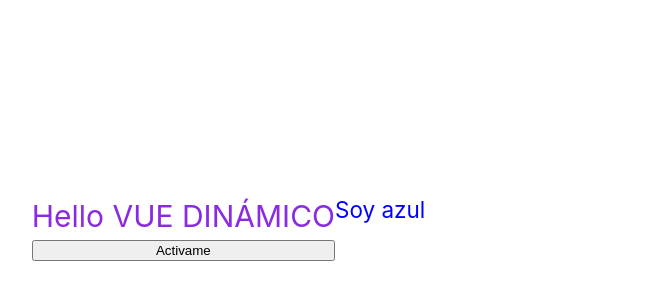
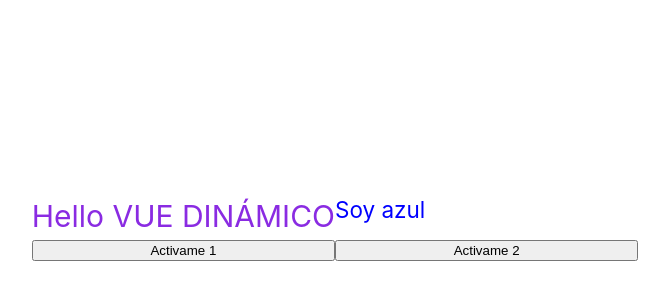
Before and after one commit to Alek30k/My-first-vue, a Vue app: page / in a window 1280 px wide. Shown: the part 174-474 px from the top of the page, without its empty margins (305-974 px from the left). Built offline with nearby package versions, Linux system fonts and the light colour scheme.

Commit message:
last commit

```diff
--- a/src/App.vue
+++ b/src/App.vue
@@ -37,8 +37,8 @@
     </li>
   </ul> -->
 
-  <button @click="handleClick">Activame</button>
-  <!-- <button v-on:click="handleClick">Activame</button> -->
+  <button @click="handleClick">Activame 1</button>
+  <button v-on:click="handleClick">Activame 2</button>
 </template>
 
 <style>
```
